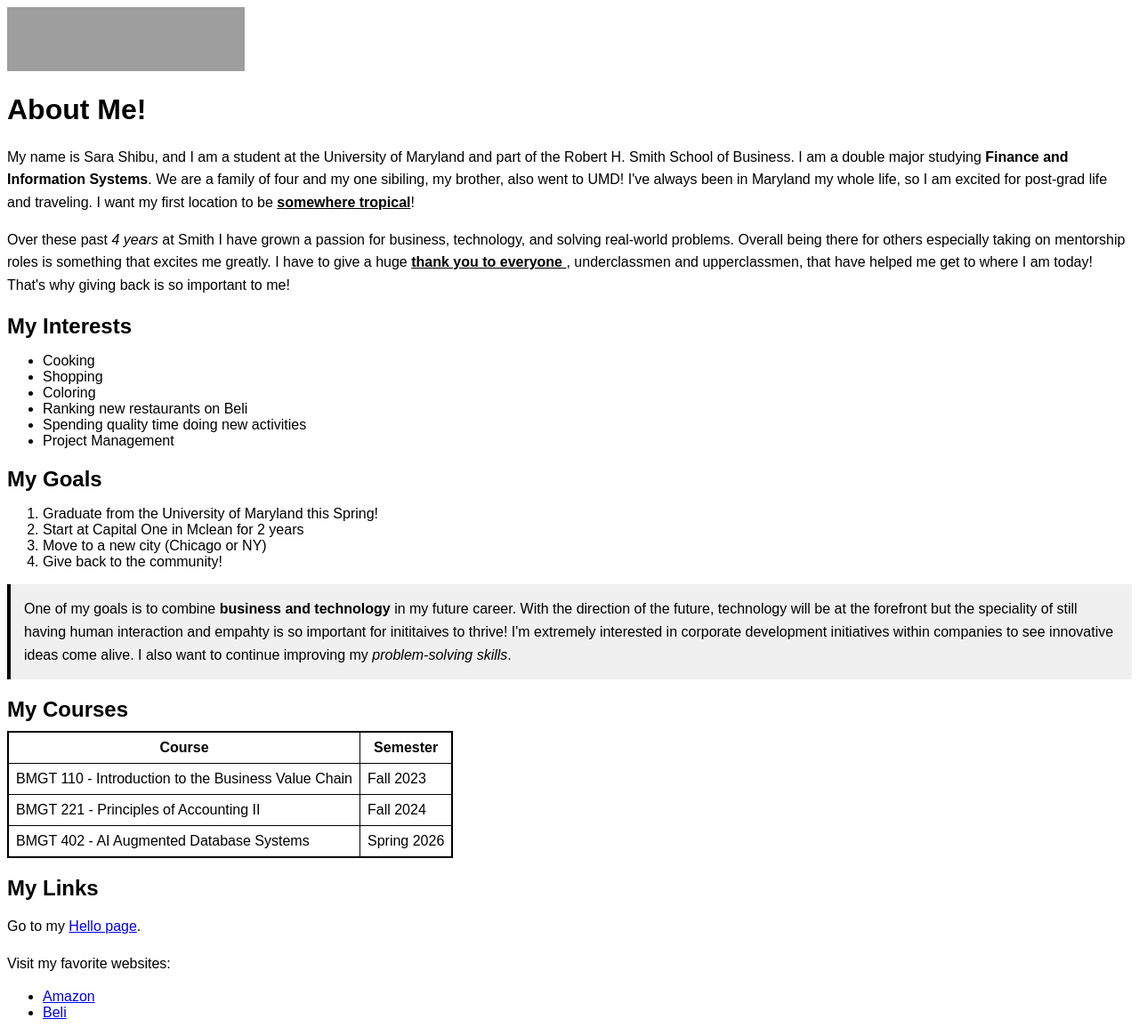
After one commit to sshibu-crypto/helloWorld, a Flask app: page /about-css in a window 1280 px wide. The commit adds this page. Shown: the whole page at 89% size. Run offline with Flask 3, Linux system fonts and the light colour scheme; grey boxes are pictures that could not be loaded.

Commit message:
Add CSS about page

```diff
--- a/app.py
+++ b/app.py
@@ -13,5 +13,9 @@ def hello():
 def about():  # put application's code here
     return render_template('about.html')
 
+@app.route("/about-css")
+def about_css():
+    return render_template("about-css.html")
+
 if __name__ == '__main__':
     app.run()
--- /dev/null
+++ b/static/css/style.css
@@ -0,0 +1,49 @@
+/* Set the font for the entire webpage */
+body {
+    font-family: Arial, sans-serif;
+}
+/* General paragraph styling */
+p {
+    font-family: Arial, sans-serif;
+    font-size: 16px;
+    line-height: 1.6;
+    margin-bottom: 15px;
+}
+
+/* Level two heading styling */
+h2 {
+    font-family: Arial, sans-serif;
+    font-size: 24px;
+    margin-top: 20px;
+    margin-bottom: 10px;
+}
+
+/* Table styling */
+table {
+    border: 2px solid black;
+    border-collapse: collapse;
+}
+
+th, td {
+    border: 1px solid black;
+    padding: 8px;
+}
+
+/* Special styling for the third paragraph */
+p#special {
+    background-color: #f0f0f0;
+    padding: 15px;
+    border-left: 4px solid black;
+}
+
+/* Class-based rule */
+.highlight {
+    font-weight: bold;
+    text-decoration: underline;
+}
+
+/* Logo styling */
+img.logo {
+    width: 267px;
+    height: 72px;
+}
--- /dev/null
+++ b/templates/about-css.html
@@ -0,0 +1,109 @@
+<!DOCTYPE html>
+<html lang="en">
+<head>
+    <meta charset="UTF-8">
+    <title>Lear More About Me! - Sara Shibu</title>
+    <link rel="stylesheet" href="{{ url_for('static', filename='css/style.css') }}">
+</head>
+<body>
+ <!-- Smith School logo -->
+    <img src="https://terpconnect.umd.edu/~jbono/bmgt407/images/smith-logo.png"
+         alt="Robert H. Smith School of Business logo"
+         class="logo">
+
+<!-- Main heading for my page -->
+    <h1>About Me!</h1>
+
+    <p>
+        My name is Sara Shibu, and I am a student at the University of Maryland
+        and part of the Robert H. Smith School of Business. I am a double major studying
+        <strong>Finance and Information Systems</strong>. We are a family of four and my one sibiling, my brother, also went to UMD!
+        I've always been in Maryland my whole life, so I am excited for post-grad life and traveling. I want my first location
+        to be <span class="highlight">somewhere tropical</span>!
+    </p>
+
+    <p>
+        Over these past <em>4 years</em> at Smith I have grown a passion for business, technology, and solving real-world problems.
+        Overall being there for others especially taking on mentorship roles is something that excites me greatly. I have to give a huge
+        <span class="highlight">thank you to everyone </span>, underclassmen and upperclassmen, that have helped me get to where I am today! That's why giving back
+        is so important to me!
+    </p>
+
+    <!-- My interests -->
+    <h2>My Interests</h2>
+    <ul>
+        <li>Cooking</li>
+        <li>Shopping</li>
+        <li>Coloring</li>
+        <li>Ranking new restaurants on Beli</li>
+        <li>Spending quality time doing new activities</li>
+        <li>Project Management</li>
+    </ul>
+
+    <!-- My goals -->
+    <h2>My Goals</h2>
+
+    <ol>
+        <li>Graduate from the University of Maryland this Spring!</li>
+        <li>Start at Capital One in Mclean for 2 years</li>
+        <li>Move to a new city (Chicago or NY)</li>
+        <li>Give back to the community!</li>
+
+    </ol>
+
+    <p id="special">
+        One of my goals is to combine <strong>business and technology</strong>
+        in my future career. With the direction of the future, technology will be at the forefront but the
+        speciality of still having human interaction and empahty is so important for inititaives to thrive!
+        I'm extremely interested in corporate development initiatives within companies to see innovative ideas come alive.
+        I also want to continue improving my <em>problem-solving skills</em>.
+    </p>
+
+    <h2>My Courses</h2>
+
+    <table>
+
+        <tr>
+            <th>Course</th>
+            <th>Semester</th>
+        </tr>
+
+        <tr>
+            <td>BMGT 110 - Introduction to the Business Value Chain </td>
+            <td>Fall 2023</td>
+        </tr>
+
+        <tr>
+            <td>BMGT 221 - Principles of Accounting II </td>
+            <td>Fall 2024</td>
+        </tr>
+
+        <tr>
+            <td>BMGT 402 - AI Augmented Database Systems </td>
+            <td>Spring 2026</td>
+        </tr>
+
+    </table>
+
+    <!-- Links to other pages -->
+    <h2>My Links</h2>
+
+    <p>
+        Go to my <a href="/hello">Hello page</a>.
+    </p>
+
+    <p>
+        Visit my favorite websites:
+    </p>
+
+    <ul>
+        <li>
+            <a href="https://www.amazon.com/">Amazon</a>
+        </li>
+
+        <li>
+            <a href="https://beliapp.com/" target="_blank">Beli</a>
+        </li>
+    </ul>
+</body>
+</html>
--- a/templates/about.html
+++ b/templates/about.html
@@ -63,7 +63,7 @@
 
     <h2>My Courses</h2>
 
-    <<table>>
+    <table>
 
         <tr>
             <th>Course</th>
```
